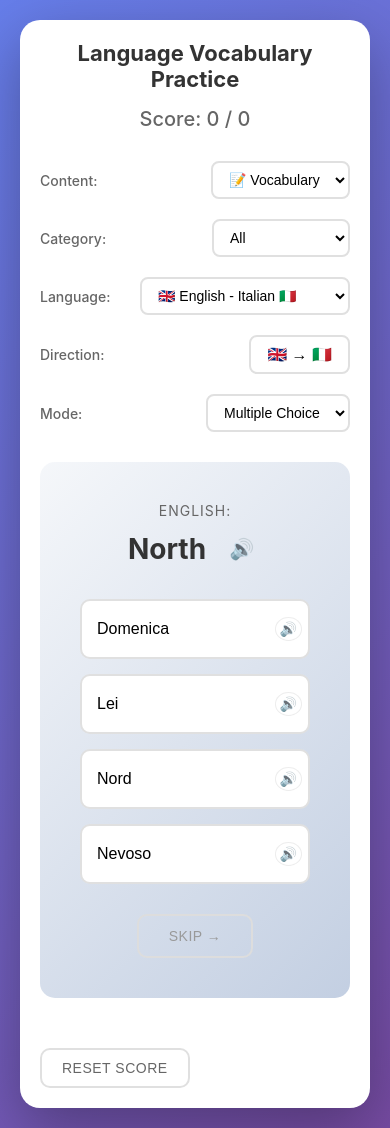
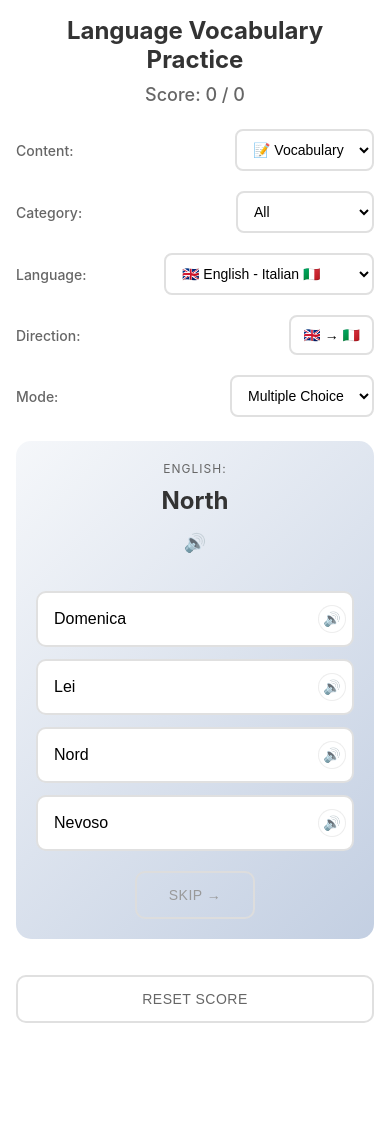
Before and after one commit to cztomsik/lang-app, a Preact app: page / in a window 390 px wide. After the commit the page ends 1039 px from the top, so only its background shows below. Built offline with nearby package versions, Linux system fonts and the light colour scheme.

Commit message:
layout: improve mobile

```diff
--- a/src/index.css
+++ b/src/index.css
@@ -10,10 +10,12 @@ body {
     sans-serif;
   background: linear-gradient(135deg, #667eea 0%, #764ba2 100%);
   min-height: 100vh;
+  min-height: 100dvh;
   display: flex;
   justify-content: center;
   align-items: center;
-  padding: 20px;
+  padding: 16px;
+  overflow-x: hidden;
 }
 
 #app {
@@ -387,39 +389,143 @@ input[type="text"]:disabled {
   75% { transform: translateX(10px); }
 }
 
-@media (max-width: 600px) {
+@media (max-width: 768px) {
+  body {
+    padding: 0;
+    background-attachment: fixed;
+  }
+
+  #app {
+    max-width: 100%;
+  }
+
   .vocab-container {
-    padding: 20px;
+    border-radius: 0;
+    padding: 16px;
+    box-shadow: none;
+    min-height: 100vh;
+    min-height: 100dvh;
+    display: flex;
+    flex-direction: column;
+  }
+
+  .vocab-header {
+    margin-bottom: 20px;
   }
 
   .vocab-header h1 {
-    font-size: 22px;
+    font-size: 24px;
+    margin-bottom: 10px;
+  }
+
+  .score {
+    font-size: 18px;
+  }
+
+  .controls {
+    display: grid;
+    grid-template-columns: 1fr;
+    gap: 12px;
+    margin-bottom: 20px;
+  }
+
+  .control-group {
+    display: flex;
+    justify-content: space-between;
+    align-items: center;
+    padding: 4px 0;
+  }
+
+  .control-group label {
+    flex-shrink: 0;
+  }
+
+  select, .toggle-btn {
+    max-width: 60%;
+    font-size: 14px;
+    padding: 10px 12px;
+  }
+
+  .card {
+    padding: 20px;
+    margin-bottom: 20px;
+    min-height: 250px;
+    flex: 1;
+    display: flex;
+    align-items: center;
+  }
+
+  .label {
+    font-size: 12px;
   }
 
   .word {
-    font-size: 28px;
+    font-size: 24px;
+    word-break: break-word;
   }
 
-  .controls {
+  .word-with-speak {
     flex-direction: column;
-    align-items: stretch;
+    gap: 10px;
   }
 
-  .control-group {
-    justify-content: space-between;
+  .btn-speak {
+    font-size: 18px;
+    min-width: 36px;
+    height: 36px;
+  }
+
+  .input-group {
+    margin-bottom: 16px;
   }
 
   input[type="text"] {
     font-size: 16px;
+    padding: 12px;
+    width: 100%;
+    max-width: none;
+  }
+
+  .buttons {
+    gap: 10px;
+  }
+
+  .btn {
+    padding: 14px 24px;
+    font-size: 14px;
+    min-height: 48px;
+    min-width: 120px;
+  }
+
+  .btn-reset {
+    margin-top: 16px;
+    width: 100%;
   }
 
   .multiple-choice-grid {
     grid-template-columns: 1fr;
+    gap: 12px;
+    margin: 20px 0;
   }
 
   .btn-choice {
     font-size: 16px;
-    min-height: 60px;
-    padding: 15px 40px 15px 15px;
+    min-height: 56px;
+    padding: 16px 45px 16px 16px;
+  }
+
+  .btn-speak-choice {
+    font-size: 14px;
+    min-width: 28px;
+    height: 28px;
+  }
+
+  .feedback {
+    padding: 12px;
+    font-size: 16px;
+  }
+
+  .correct-answer {
+    font-size: 14px;
   }
 }
```
